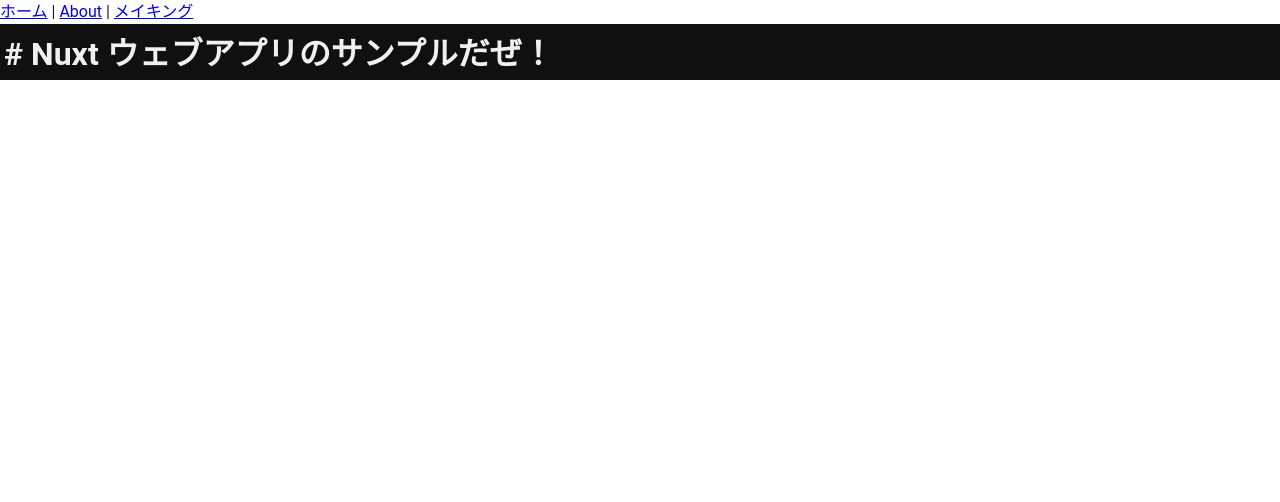
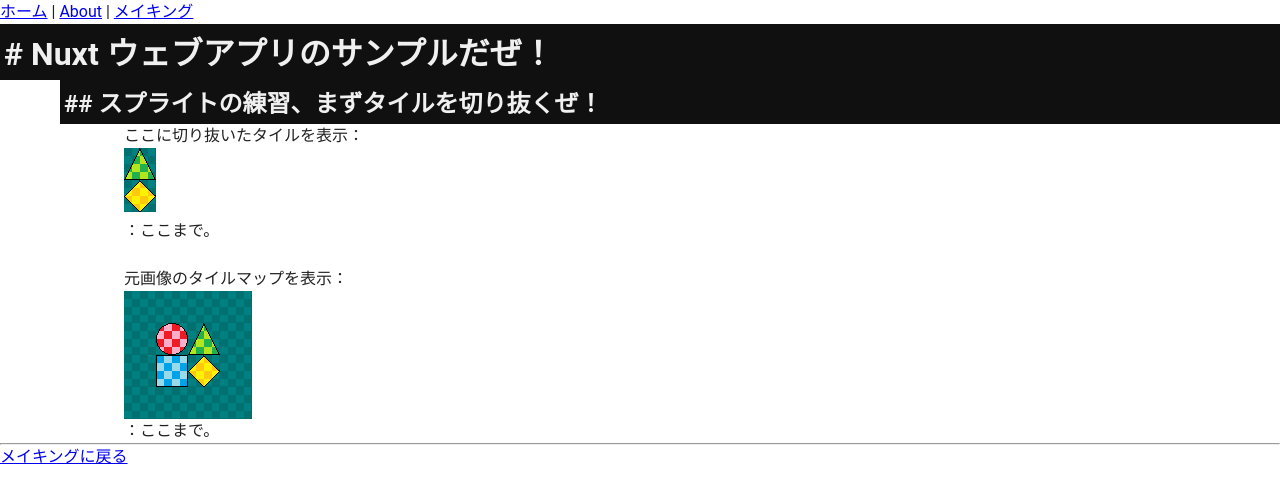
Before and after one commit to muzudho/vue-nuxt-webapp-sample, a Nuxt app: page /making/sprite-tile in a window 1280 px wide. Shown: the top 502 px of the page. Built offline with nearby package versions, Linux system fonts and the light colour scheme.

Commit message:
SpriteTile

```diff
--- /dev/null
+++ b/components/Tile.vue
@@ -0,0 +1,50 @@
+<template>
+    <div class="tile" :style="tileStyle"></div>
+</template>
+
+<script setup lang="ts">
+
+    // ##############
+    // # インポート #
+    // ##############
+    import { computed } from 'vue';
+
+    // ####################################
+    // # このコンポーネントが受け取る引数 #
+    // ####################################
+    interface Props {
+        srcLeft: number;    // 切り抜く矩形のX座標（px）
+        srcTop: number;     // 切り抜く矩形のY座標（px）
+        srcWidth: number;   // 切り抜く矩形の横幅（px）
+        srcHeight: number;  // 切り抜く矩形の縦幅（px）
+        tilemapUrl: string; // タイルマップ画像のURL
+    }
+    // definePropsにデフォルト値を設定
+    const props = withDefaults(defineProps<Props>(), {
+        srcWidth: 32,   // FIXME: サイズは固定でいい？
+        srcHeight: 32,
+    });
+
+    // ############################
+    // # このコンポーネントの画面 #
+    // ############################
+
+    // ++++++++++++++++++++++++++++++++++++
+    // + クライアント領域　＞　タイル画像 +
+    // ++++++++++++++++++++++++++++++++++++
+
+    const tileStyle = computed(() => ({
+        width: `${props.srcWidth}px`,
+        height: `${props.srcHeight}px`,
+        backgroundImage: `url('${props.tilemapUrl}')`,
+        backgroundPosition: `${-props.srcLeft}px ${-props.srcTop}px`,
+        backgroundRepeat: 'no-repeat',
+    }));
+
+</script>
+
+<style scoped>
+    .tile {
+        display: inline-block;
+    }
+</style>
--- a/pages/making/index.vue
+++ b/pages/making/index.vue
@@ -7,6 +7,7 @@
             <li>📖 <router-link to="/making/page-layout">説明を始める前に、説明ページのレイアウトを決めておこうぜ！</router-link></li>
             <li>📖 <router-link to="/making/mount-practice">onMounted を使う練習だぜ！</router-link></li>
             <li>📖 <router-link to="/making/loading-json-file">JSONファイルの読込だぜ！</router-link></li>
+            <li>📖 <router-link to="/making/sprite-tile">スプライトの練習、まずタイルを切り抜くぜ！</router-link></li>
         </ul>
     </section>
 </template>
--- /dev/null
+++ b/pages/making/sprite-tile.vue
@@ -0,0 +1,29 @@
+<template>
+    <h2>## スプライトの練習、まずタイルを切り抜くぜ！</h2>
+    <section class="sec-2">
+        ここに切り抜いたタイルを表示：<br/>
+        <Tile
+                :srcLeft="64"
+                :srcTop="32"
+                :srcWidth="32"
+                :srcHeight="64"
+                :tilemapUrl="'/img/tilemap_sample.png'" /><br/>
+        ：ここまで。<br/>
+        <br/>
+        元画像のタイルマップを表示：<br/>
+        <v-img src="/img/tilemap_sample.png" style="width:128px; height:128px;"/>
+        ：ここまで。
+    </section>
+    <hr/>
+    <router-link to="/making">メイキングに戻る</router-link>
+</template>
+
+<script setup lang="ts">
+
+    // ##############
+    // # インポート #
+    // ##############
+
+    import Tile from '@/components/Tile.vue';
+
+</script>
```
Also changed, not shown: public/img/tilemap_sample.png (added).
